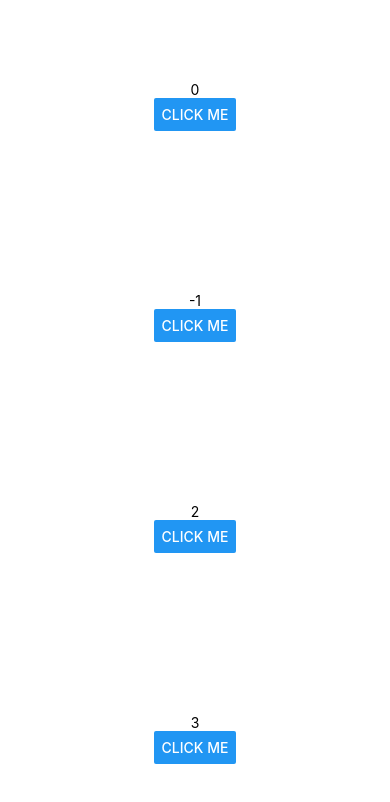
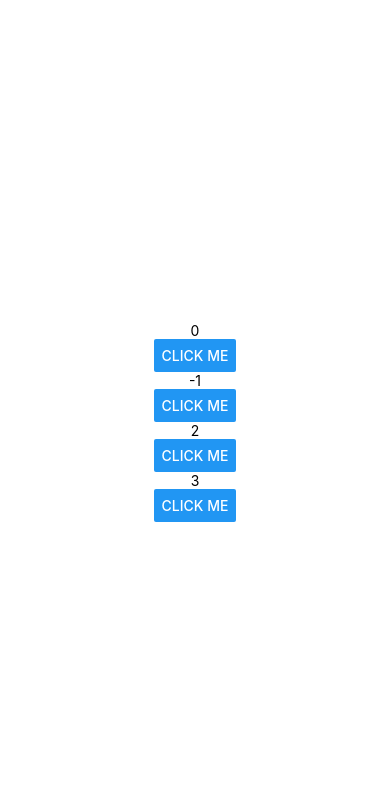
Before and after one commit to ShinYooJung/ReactNative-2, a React Native app: screen / in a window 390 px wide. Shown: the top 802 px of the page. Built offline with nearby package versions, Linux system fonts and the light colour scheme.

Commit message:
11. width and align

```diff
--- a/App.js
+++ b/App.js
@@ -20,7 +20,7 @@ class CounterButton extends React.Component {
     };
 
     return (
-      <View style={styles.container}>
+      <View style={styles.buttonContainer}>
         <Text>{this.state.counter}</Text>
         <Button title={'click me'} onPress={clickHandler}/>
       </View>
@@ -49,4 +49,8 @@ const styles = StyleSheet.create({
         alignItems: 'center',
         justifyContent: 'center',
     },
+    buttonContainer: {
+        alignItems: 'center',
+        width: 300,
+    },
 });
```
Lines whose indentation alone changed are shown as unchanged.
